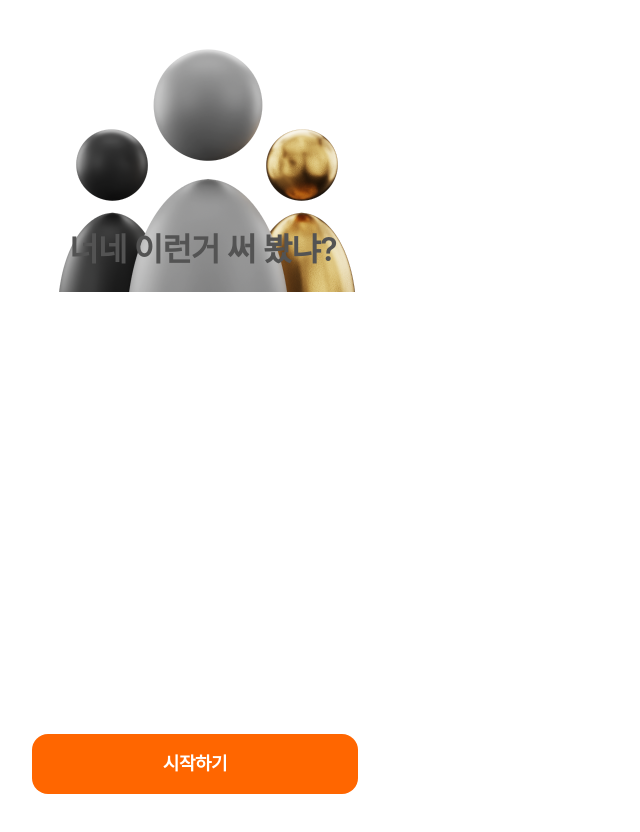
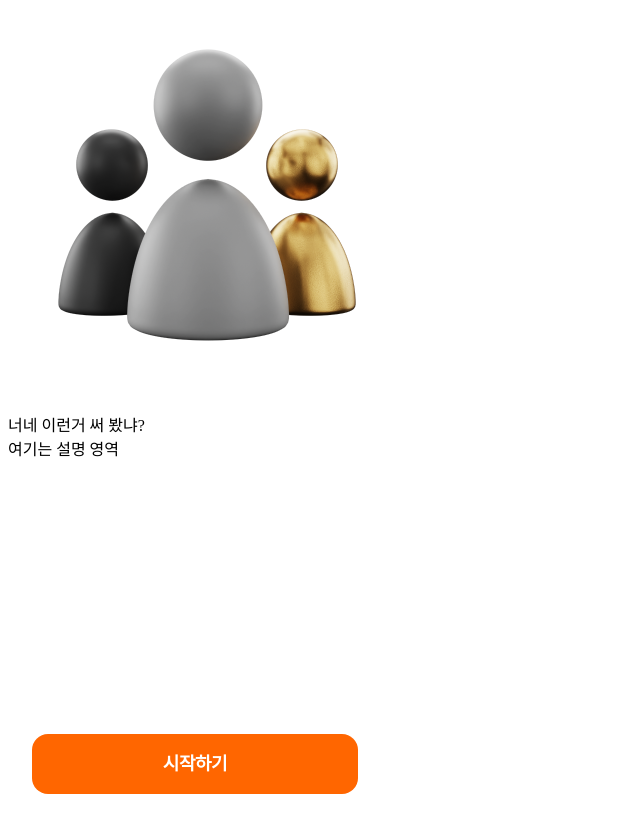
Before and after one commit to INKmin9/withme58-front-end, a React (Create React App) app: page / in a window 1280 px wide. Shown: the top 832 px of the page, without its empty margins (0-640 px from the left). After the commit the page ends 800 px from the top, so only its background shows below. Built offline with nearby package versions, Linux system fonts and the light colour scheme.

Commit message:
✨ feat: 슬라이더 잘 작동함, 버튼 hover 디자인 - 슬라이더는 넘겨야지 작동됨, 밑에 페이지네이션은 추후 적용 예정

```diff
--- a/package.json
+++ b/package.json
@@ -11,6 +11,8 @@
     "react-dom": "^18.3.1",
     "react-router-dom": "^6.24.0",
     "react-scripts": "5.0.1",
+    "react-slick": "^0.30.2",
+    "slick-carousel": "^1.8.1",
     "styled-components": "^6.1.11",
     "swiper": "^11.1.4",
     "web-vitals": "^2.1.4"
--- a/src/components/Lading/PagenationForLanding.jsx
+++ b/src/components/Lading/PagenationForLanding.jsx
@@ -1,46 +1,53 @@
 import React from 'react';
 import styled from 'styled-components';
+import 'swiper/css';
 import { Swiper, SwiperSlide } from 'swiper/react';
-import Advertise from './Advertise';
+// import 'swiper/swiper-bundle.min.css';
 
-import 'swiper/css';
-import 'swiper/css/autoplay';
-import 'swiper/css/navigation';
-import 'swiper/css/pagination';
+// import Advertise from './Advertise';
+
+const data = [
+  {
+    id: 1,
+    title: '너네 이런거 써 봤냐?',
+    image: '/images/team.png',
+    container: '여기는 설명 영역',
+  },
+  {
+    id: 2,
+    title: '미리 금 사놓을 걸..',
+    image: '/images/gold.png',
+    container: '여기는 설명 영역',
+  },
+  {
+    id: 3,
+    title: '로그인하러 가자',
+    image: '/images/coin.png',
+    container: '여기는 설명 영역',
+  },
+];
 
 export default function PagenaionForLanding() {
   return (
     <Container>
       <Swiper
-        className="landing-add"
+        // className="landing-add"
         spaceBetween={260}
         slidesPerView={1}
         // navigation
         pagination={{ clickable: true }}
         autoplay={{ delay: 2000 }}
         speed={500} //슬라이더 넘어가는 속도
+        // onSlideChange={() => console.log('slide change')}
+        onSwiper={swiper => console.log(swiper)}
       >
-        <SwiperSlide>
-          <Advertise
-            image="/images/team.png"
-            title="너네 이런거 써 봤냐?"
-            container="여기는 설명 영역입니다!!"
-          />
-        </SwiperSlide>
-        <SwiperSlide>
-          <Advertise
-            image="/images/coin.png"
-            title="미리 금 사놓을 걸.."
-            container="여기는 설명 영역입니다!!"
-          />
-        </SwiperSlide>
-        <SwiperSlide>
-          <Advertise
-            image="/images/team.png"
-            title="로그인하러 가자"
-            container="여기는 설명 영역입니다!!"
-          />
-        </SwiperSlide>
+        {data.map(item => (
+          <SwiperSlide key={item.id} className="swiper-slide">
+            <img src={item.image} alt={item.title} />
+            <div>{item.title}</div>
+            <div>{item.container}</div>
+          </SwiperSlide>
+        ))}
       </Swiper>
     </Container>
   );
--- a/src/components/Lading/StartButton.jsx
+++ b/src/components/Lading/StartButton.jsx
@@ -16,22 +16,15 @@ const StyledButton = styled.button`
   border: none;
   border-radius: 16px;
   color: #fff;
-  /* 시작하기 */
 
-  /* position: absolute;
-width: 65px;
-height: 26px;
-left: 162px;
-top: 751px; */
-
-  /* font-family: 'SF Pro Text'; */
   font-style: normal;
   font-weight: 600;
   font-size: 18px;
   line-height: 26px;
-  /* identical to box height, or 144% */
   text-align: center;
   letter-spacing: -0.025em;
 
-  /* color: #ffffff; */
+  &:hover {
+    background: #ffb280;
+  }
 `;
--- a/src/pages/Landing/LandingPage.jsx
+++ b/src/pages/Landing/LandingPage.jsx
@@ -12,8 +12,4 @@ export default function LandingPage() {
   );
 }
 
-const PageContainer = styled.div`
-  width: 390px;
-  height: 844px;
-  background-color: #fff; //나중에 깡흰색이 아니길 바랍니다
-`;
+const PageContainer = styled.div``;
```
Also changed, not shown: 1 other file (tests, documents, lock files or other folders).
